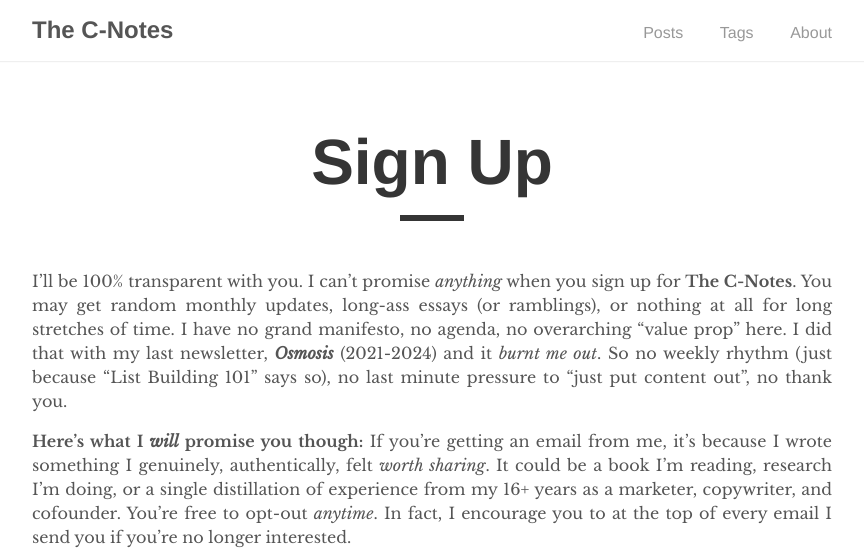
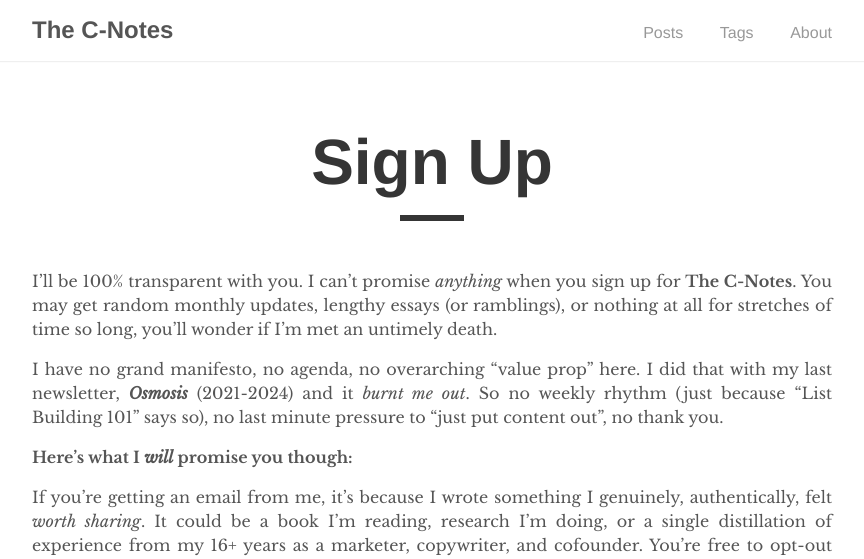
Before and after one commit to colinyjchung/cnotes, a Jekyll site: the page built from _pages/signup.md, in a window 1280 px wide. Shown: the top 559 px of the page, without its empty margins (208-1072 px from the left). Built offline with Jekyll 4.4.1, drawn with Linux system fonts in a browser that asks for light colours; some of the changed text lies outside the part shown.

Commit message:
Update signup.md

```diff
--- a/_pages/signup.md
+++ b/_pages/signup.md
@@ -4,9 +4,13 @@ title: "Sign Up"
 permalink: /signup/
 ---
 
-I'll be 100% transparent with you. I can't promise _anything_ when you sign up for **The C-Notes**. You may get random monthly updates, long-ass essays (or ramblings), or nothing at all for long stretches of time. I have no grand manifesto, no agenda, no overarching "value prop" here. I did that with my last newsletter, _**Osmosis**_ (2021-2024) and it _burnt me out_. So no weekly rhythm (just because "List Building 101" says so), no last minute pressure to "just put content out", no thank you.
+I'll be 100% transparent with you. I can't promise _anything_ when you sign up for **The C-Notes**. You may get random monthly updates, lengthy essays (or ramblings), or nothing at all for stretches of time so long, you'll wonder if I'm met an untimely death.
 
-**Here's what I _will_ promise you though:** If you're getting an email from me, it's because I wrote something I genuinely, authentically, felt _worth sharing_. It could be a book I'm reading, research I'm doing, or a single distillation of experience from my 16+ years as a marketer, copywriter, and cofounder. You're free to opt-out _anytime_. In fact, I encourage you to at the top of every email I send you if you're no longer interested.
+I have no grand manifesto, no agenda, no overarching "value prop" here. I did that with my last newsletter, _**Osmosis**_ (2021-2024) and it _burnt me out_. So no weekly rhythm (just because "List Building 101" says so), no last minute pressure to "just put content out", no thank you.
+
+**Here's what I _will_ promise you though:**
+
+If you're getting an email from me, it's because I wrote something I genuinely, authentically, felt _worth sharing_. It could be a book I'm reading, research I'm doing, or a single distillation of experience from my 16+ years as a marketer, copywriter, and cofounder. You're free to opt-out _anytime_. In fact, I encourage you to at the top of every email I send you.
 
 <center>
   <script async data-uid="a6faab15f4" src="https://jinnzhong.ck.page/a6faab15f4/index.js"></script>
```
